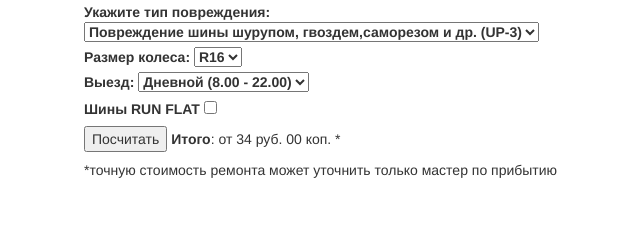
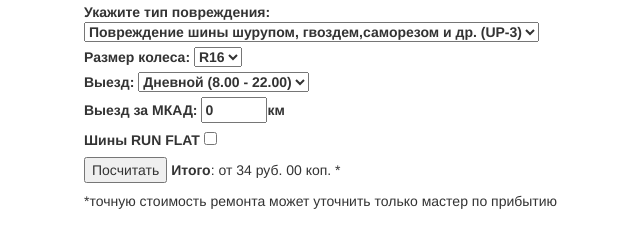
Before and after one commit to pavel-lobanov/price_calculator, a plain HTML site: page index.html in a window 1280 px wide. Both pictures are taken after a click on the button "Посчитать". Shown: the part 111-358 px from the top of the page, without its empty margins (376-1016 px from the left). Drawn offline with nearby package versions, Linux system fonts and the light colour scheme.

Commit message:
add out MKAD field

```diff
--- a/calc.js
+++ b/calc.js
@@ -29,6 +29,8 @@ const _PATCH_PRICE_AND_DESCRIPTION = [
 {name: 'R-20', price: 20, description: "Повреждение шины  7-10мм"},
 {name: 'Грибок G-7', price: 12, description: "Повреждение шины круглым придметом"},
 {name: 'Грибок G-9', price: 14, description: "Повреждение шины круглым придметом до 2мм"},
+{name: 'Грибок G-9', price: 14, description: "Повреждение шины круглым придметом до 2мм"},
+{name: 'Грибок G-9', price: 14, description: "Повреждение шины круглым придметом до 2мм"}
 ]
 
 
@@ -92,18 +94,19 @@ function checkForm () {
 function calculatePrice () {
 	let repairSelect    = document.getElementById('damage_type');
 	let finalPriceField = document.getElementById('final_price');
-	let carPriceRatio, wheelPrice, wheelsCount, finalPrice, departure;
+	let carPriceRatio, wheelPrice, wheelsCount, finalPrice, departure, outMkadKm;
 
 	carPriceRatio = form.elements['car_type'].value == 'light' ? _NORMAL_RATIO : _SUV_RATIO;
 	if ( form.elements['run_flat'].checked ) carPriceRatio = _RUN_FLAT_RATIO;
 	wheelPrice    = _ONE_WHEEL_SET_PRICE[ form.elements['tyre_size'].value ];
 	departure     = form.elements['time_departure'].value == 'day' ? _NORMAL_DEPARTURE : _NIGHT_DEPARTURE;
 	wheelsCount   = parseInt( form.elements['tyre_count'].value );
+	outMkadKm	  = form['out_MKAD_km'].value * _KM_OUT_MKAD;
 	patchPrice    = (repairSelect) ?
 	_PATCH_PRICE_AND_DESCRIPTION[ form.elements['damage_type'].value ].price : 0;
 	if (repairSelect) wheelsCount = 1;
 	//Расчет цены
-	finalPrice    = ( (wheelPrice * wheelsCount) * carPriceRatio + departure + patchPrice ).toString().split('.');
+	finalPrice    = ( (wheelPrice * wheelsCount) * carPriceRatio + departure + patchPrice + outMkadKm).toString().split('.');
 	//Добавляем нули в копейки
 	if (finalPrice[1] && finalPrice[1].length < 2) {
 		finalPrice[1] += '0';
--- a/index.html
+++ b/index.html
@@ -67,6 +67,9 @@
 									<option value="night">Ночной (22.00 - 8.00)</option>
 								</select>
 							</label>
+							<label for="out_MKAD_km">Выезд за МКАД:
+								<input type="number" min="0" max="200" value="0" name="out_MKAD_km">км
+								</label>
 							<label for="run_flat">Шины RUN FLAT
 								<input type="checkbox" name="run_flat" id="run_flat">
 							</label>
```
